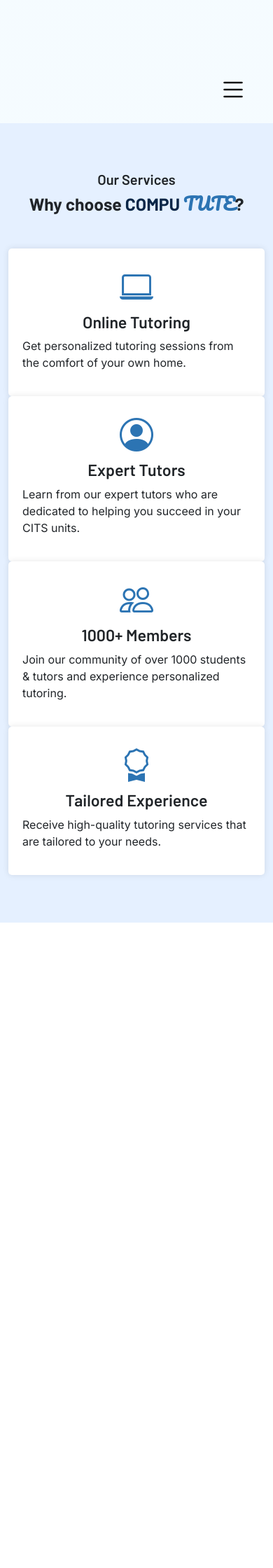
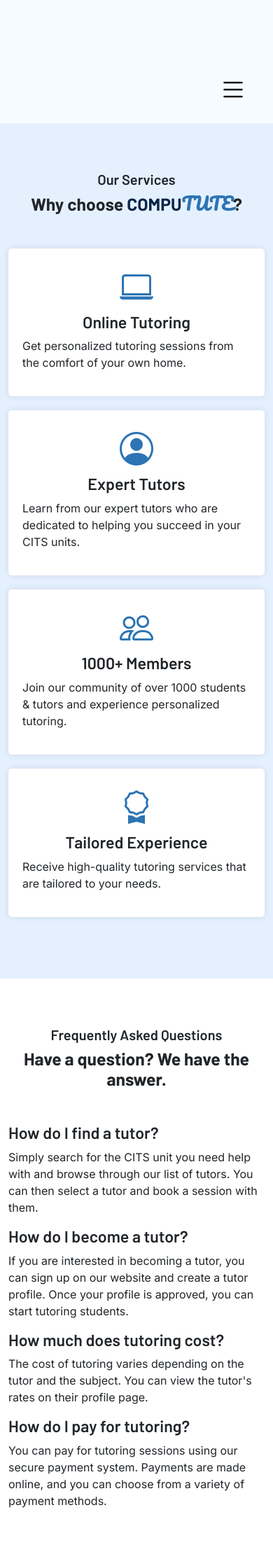
Before and after one commit to ScottyTGB/CITS3403GrpProj, a Flask app: page /home in a window 390 px wide. Shown: the part 668-2908 px from the top of the page at 70% size. Before the commit the page ends 1986 px from the top, so only its background shows below. Run offline with Flask 3, Linux system fonts and the light colour scheme.

Commit message:
Index responsiveness fixed
Service boxes spaced and made responsive on mobile devices

```diff
--- a/static/css/index.css
+++ b/static/css/index.css
@@ -46,6 +46,18 @@
   box-shadow: 0 0 10px rgba(0, 0, 0, 0.1);
 }
 
+@media (max-width: 991px) {
+  .services .col-lg-3 {
+    margin-bottom: 20px;
+  }
+}
+
 .service-box h3 {
   text-align: center;
 }
+
+/* FAQ */
+.faq {
+  background-color: white;
+  padding: 20px 0;
+}
--- a/static/js/index.js
+++ b/static/js/index.js
@@ -2,7 +2,7 @@ window.onload = function() {
   document.getElementById('readMore').addEventListener('click', function(event) {
     event.preventDefault();
     window.scrollBy({
-      top: window.innerHeight,
+      top: window.innerHeight / 1.5,
       left: 0,
       behavior: 'smooth'
     });
--- a/templates/index.html
+++ b/templates/index.html
@@ -37,9 +37,7 @@
   <div class="container mt-5 mb-5">
     <div class="text-center">
       <h5>Our Services</h5>
-      <h2>Why choose <span class="nav-brand1">COMPU</span>
-        <span class="nav-brand2">TUTE</span>?
-      </h2>
+      <h2>Why choose <span class="nav-brand1">COMPU</span><span class="nav-brand2">TUTE</span>?</h2>
     </div>
     <div class="row mt-5">
       <div class="col-lg-3">
@@ -81,4 +79,39 @@
     </div>
   </div>
 </div>
+<!-- FAQ -->
+<div class="container-fluid faq">
+  <div class="container mt-5 mb-5">
+    <div class="text-center">
+      <h5>Frequently Asked Questions</h5>
+      <h2>Have a question? We have the answer.</h2>
+    </div>
+    <div class="row mt-5">
+      <div class="col-lg-6">
+        <div class="faq-box">
+          <h3>How do I find a tutor?</h3>
+          <p>Simply search for the CITS unit you need help with and browse through our list of tutors. You can then select a tutor and book a session with them.</p>
+        </div>
+      </div>
+      <div class="col-lg-6">
+        <div class="faq-box">
+          <h3>How do I become a tutor?</h3>
+          <p>If you are interested in becoming a tutor, you can sign up on our website and create a tutor profile. Once your profile is approved, you can start tutoring students.</p>
+        </div>
+      </div>
+      <div class="col-lg-6">
+        <div class="faq-box">
+          <h3>How much does tutoring cost?</h3>
+          <p>The cost of tutoring varies depending on the tutor and the subject. You can view the tutor's rates on their profile page.</p>
+        </div>
+      </div>
+      <div class="col-lg-6">
+        <div class="faq-box">
+          <h3>How do I pay for tutoring?</h3>
+          <p>You can pay for tutoring sessions using our secure payment system. Payments are made online, and you can choose from a variety of payment methods.</p>
+        </div>
+      </div>
+    </div>
+  </div>
+</div>
 {% endblock %}
```
